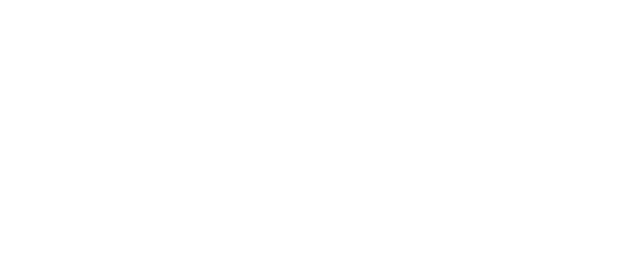
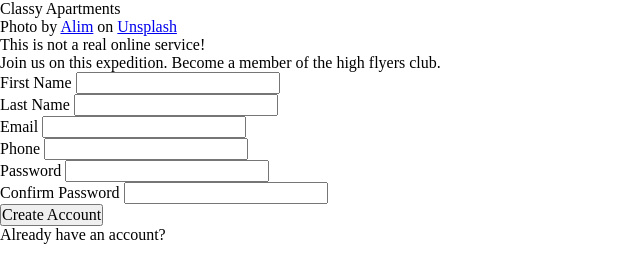
Before and after one commit to ernestviola/sign-up-form, a plain HTML site: page index.html in a window 1280 px wide. Shown: the whole page, without its empty margins (0-640 px from the left). Drawn offline with Linux system fonts and the light colour scheme.

Commit message:
Create html content
Updated index.html with all of the noted html elements to be ready for
styling.

```diff
--- a/index.html
+++ b/index.html
@@ -3,12 +3,62 @@
 
 <head>
   <meta charset='UTF-9'>
+  <meta name='viewport' content='width=device-width, initial-scale=1.0'>
   <title>Sing Up Form</title>
   <link rel='stylesheet' href='styles.css'>
 </head>
 
 <body>
+  <div class='container'>
+    <div class='photo-section'>
+      <div>
+        <h1>Classy Apartments</h1>
+        Photo by <a
+          href="https://unsplash.com/@apyfz?utm_source=unsplash&utm_medium=referral&utm_content=creditCopyText">Alim</a>
+        on <a
+          href="https://unsplash.com/photos/modern-skyscraper-illuminated-at-dusk-with-city-skyline-ng68bl7t5UU?utm_source=unsplash&utm_medium=referral&utm_content=creditCopyText">Unsplash</a>
+      </div>
+    </div>
+    <div class='sign-up-section'>
+      <div class='cta'>
+        <h1>This is not a real online service!</h1>
+        <h1>Join us on this expedition. Become a member of the high flyers club.</h1>
+      </div>
+      <form action=''>
+        <div>
+          <label for='first-name'>First Name</label>
+          <input type='text' id='first-name'>
+        </div>
+        <div>
+          <label for='last-name'>Last Name</label>
+          <input type='text' id='last-name'>
+        </div>
+        <div>
+          <label for='email'>Email</label>
+          <input type='email' id='email'>
+        </div>
+        <div>
+          <label for='phone'>Phone</label>
+          <input type='tel' id='phone'>
+        </div>
+        <div>
+          <label for='password'>Password</label>
+          <input type='password' id='password'>
+        </div>
+        <div>
+          <label for='confirm-password'>Confirm Password</label>
+          <input type='password' id='confirm-password'>
+        </div>
 
+        <button type='submit'>Create Account</button>
+        <p>
+          Already have an account? <a href='Log in'></a>
+        </p>
+
+        <label for=''></label>
+      </form>
+    </div>
+  </div>
 </body>
 
 </html>
--- a/styles.css
+++ b/styles.css
@@ -0,0 +1,8 @@
+* {
+  margin: 0;
+  padding: 0;
+  box-sizing: border-box;
+  font: inherit;
+  max-width: 100%;
+  list-style: none;
+}
```
Also changed, not shown: 1 other file.
